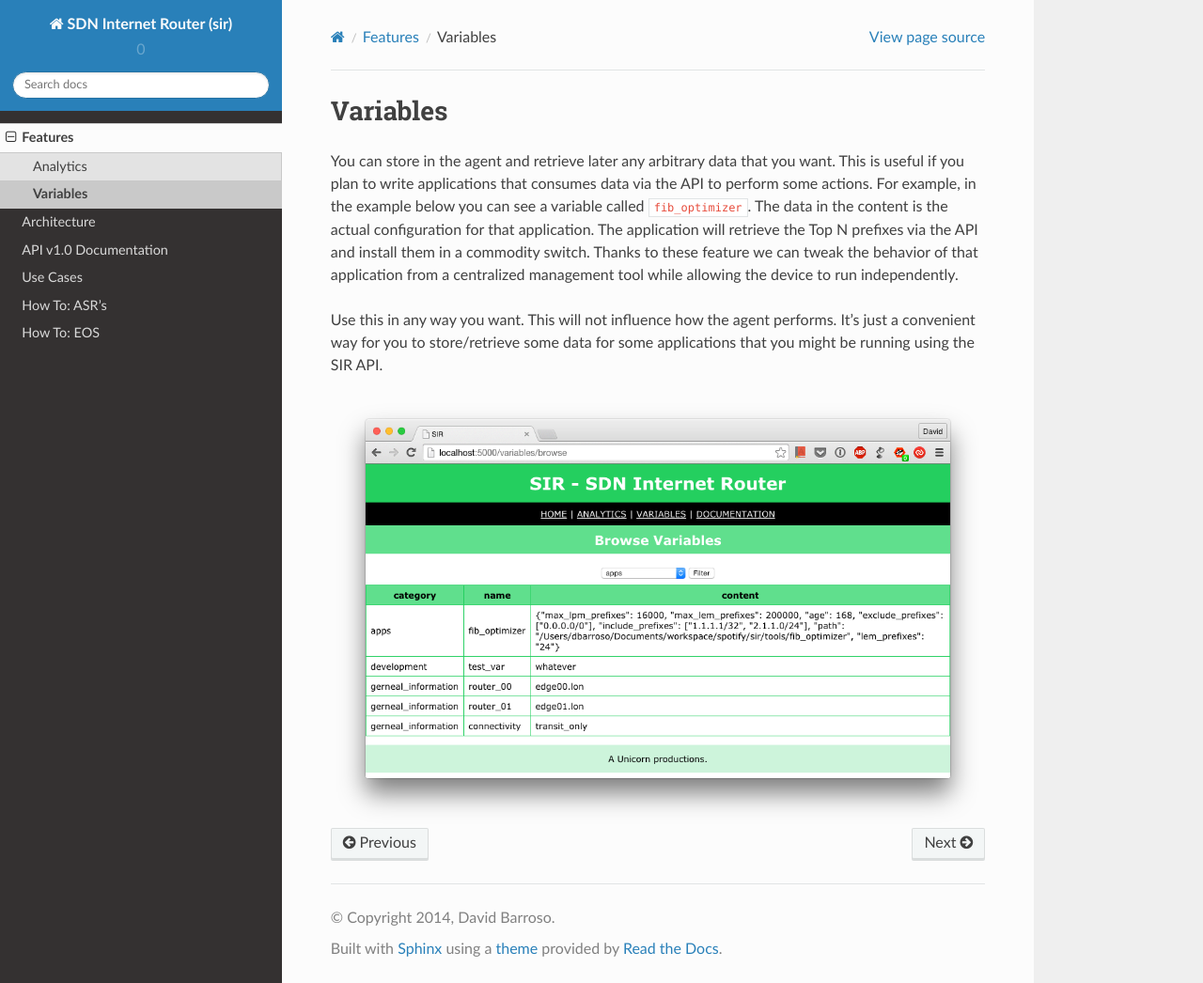
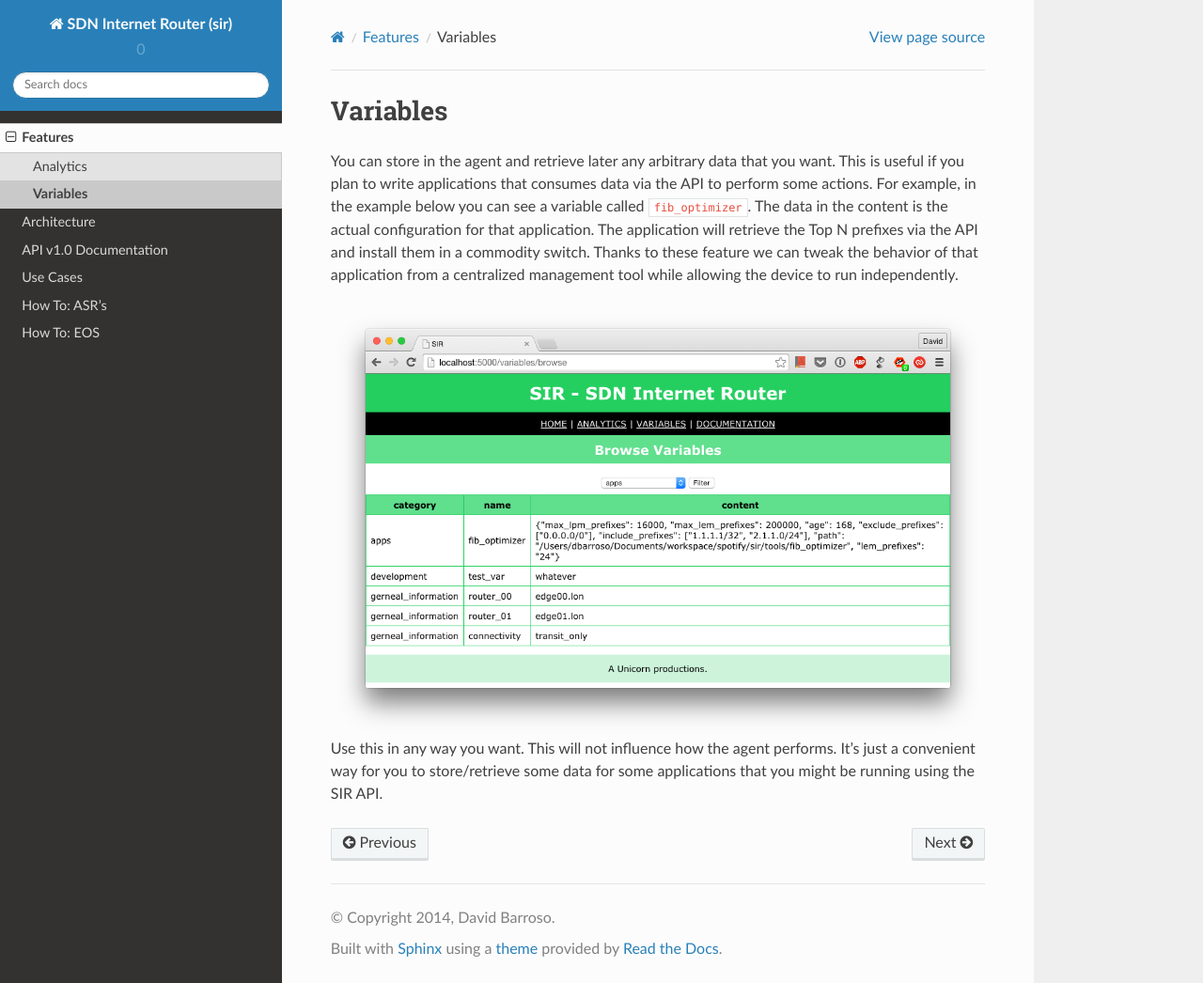
Before and after one commit to dbarrosop/sir, a Sphinx documentation site: the page built from docs/features/variables.rst, in a window 1280 px wide and 1046 px high. Shown: the whole window at 94% size. Built offline with Sphinx 7.4.7 and the Read the Docs theme 2.0.0, drawn with Linux system fonts in a browser that asks for light colours.

```diff
--- a/docs/features/variables.rst
+++ b/docs/features/variables.rst
@@ -9,9 +9,9 @@ application will retrieve the Top N prefixes via the API and install them in a c
 feature we can tweak the behavior of that application from a centralized management tool while allowing the device
 to run independently.
 
-Use this in any way you want. This will not influence how the agent performs. It's just a convenient way for you
-to store/retrieve some data for some applications that you might be running using the SIR API.
-
 .. image:: variables.png
     :align: center
     :alt: variables
+
+Use this in any way you want. This will not influence how the agent performs. It's just a convenient way for you
+to store/retrieve some data for some applications that you might be running using the SIR API.
```
